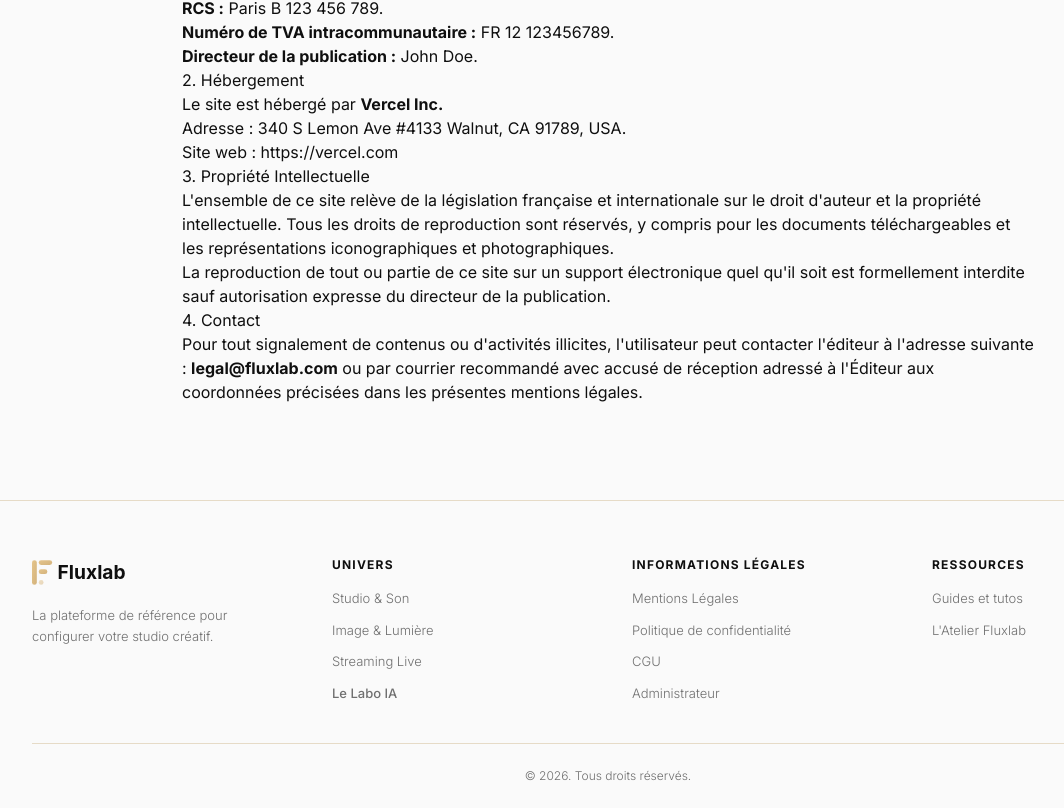
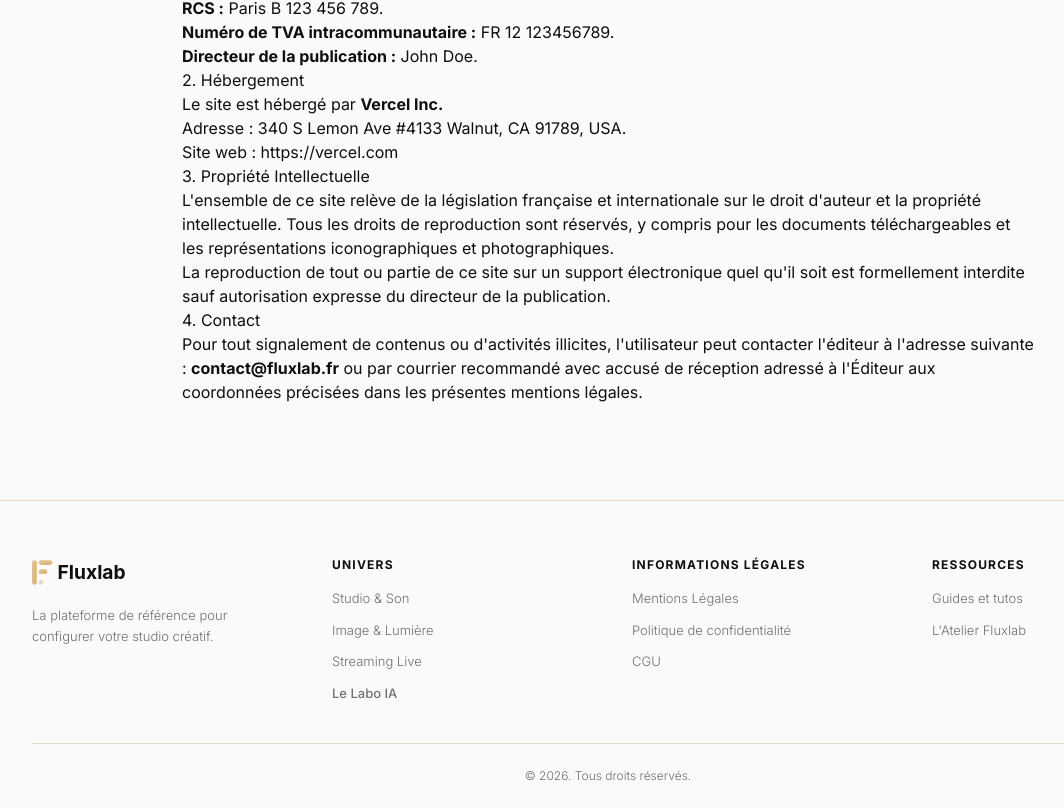
Before and after one commit to promind4/STACK-, a React (Vite) app: page /mentions-legales in a window 1280 px wide. Shown: the part 500-1308 px from the top of the page, without its empty margins (32-1096 px from the left). Built offline with nearby package versions, Linux system fonts and the light colour scheme; no server answers.

Commit message:
fix: update contact email and remove admin link

```diff
--- a/components/Footer.tsx
+++ b/components/Footer.tsx
@@ -57,7 +57,7 @@ export const Footer: React.FC<FooterProps> = ({ onNavigate }) => {
               <li><a href="#" onClick={(e) => handleNav(e, 'legal-mentions')} className="hover:text-primary transition-colors">Mentions Légales</a></li>
               <li><a href="#" onClick={(e) => handleNav(e, 'privacy')} className="hover:text-primary transition-colors">Politique de confidentialité</a></li>
               <li><a href="#" onClick={(e) => handleNav(e, 'cgu')} className="hover:text-primary transition-colors">CGU</a></li>
-              <li><a href="#" onClick={(e) => handleNav(e, 'admin')} className="hover:text-primary transition-colors">Administrateur</a></li>
+
             </ul>
           </div>
 
--- a/components/legal/LegalMentionsPage.tsx
+++ b/components/legal/LegalMentionsPage.tsx
@@ -67,7 +67,7 @@ export const LegalMentionsPage: React.FC<LegalPageProps> = ({ onNavigate }) => {
 
           <h3>4. Contact</h3>
           <p>
-            Pour tout signalement de contenus ou d'activités illicites, l'utilisateur peut contacter l'éditeur à l'adresse suivante : <strong>legal@fluxlab.com</strong> ou par courrier recommandé avec accusé de réception adressé à l'Éditeur aux coordonnées précisées dans les présentes mentions légales.
+            Pour tout signalement de contenus ou d'activités illicites, l'utilisateur peut contacter l'éditeur à l'adresse suivante : <strong>contact@fluxlab.fr</strong> ou par courrier recommandé avec accusé de réception adressé à l'Éditeur aux coordonnées précisées dans les présentes mentions légales.
           </p>
         </div>
       </main>
--- a/components/legal/PrivacyPage.tsx
+++ b/components/legal/PrivacyPage.tsx
@@ -78,7 +78,7 @@ export const PrivacyPage: React.FC<LegalPageProps> = ({ onNavigate }) => {
             Conformément à la réglementation européenne (RGPD), vous disposez des droits suivants : accès, rectification, effacement, limitation, opposition et portabilité de vos données.
           </p>
           <p>
-            Pour exercer ces droits, vous pouvez nous contacter à : <strong>privacy@fluxlab.com</strong>. Nous nous engageons à répondre dans un délai d'un mois.
+            Pour exercer ces droits, vous pouvez nous contacter à : <strong>contact@fluxlab.fr</strong>. Nous nous engageons à répondre dans un délai d'un mois.
           </p>
         </div>
       </main>
```
